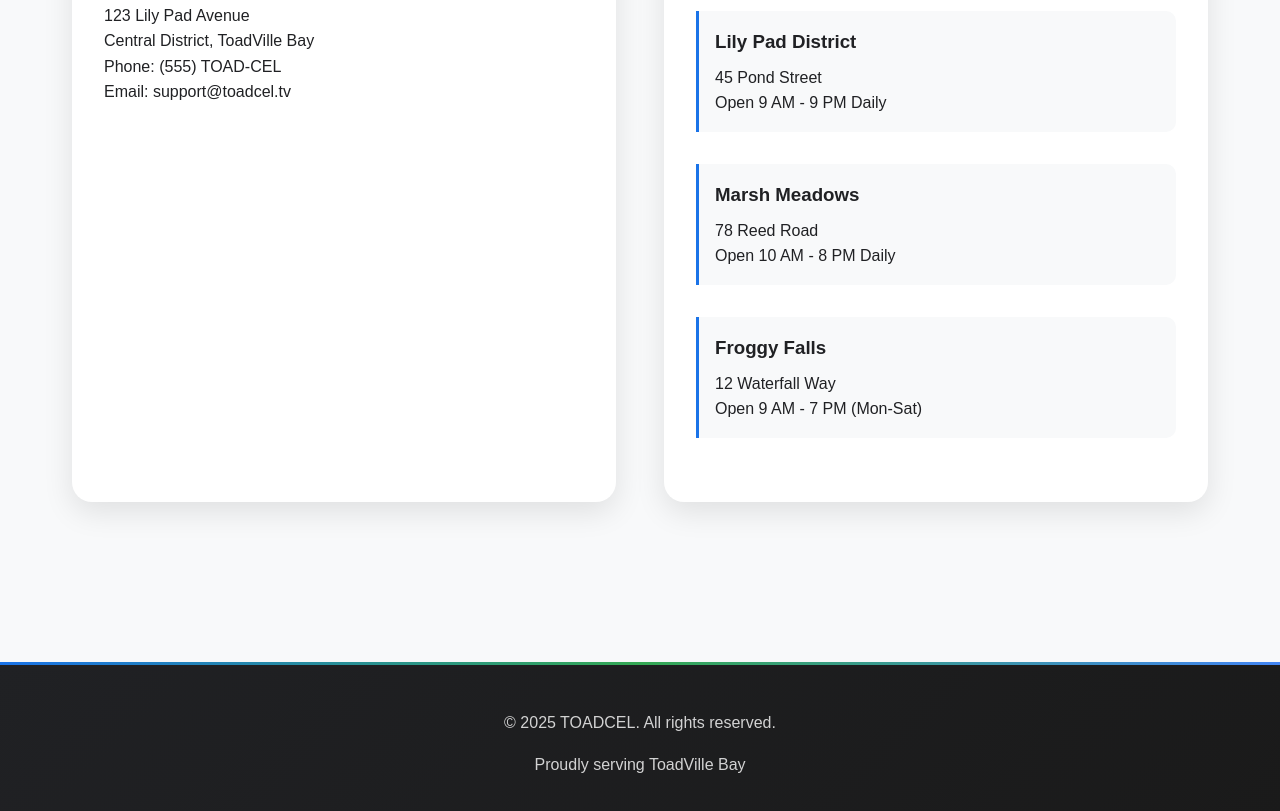
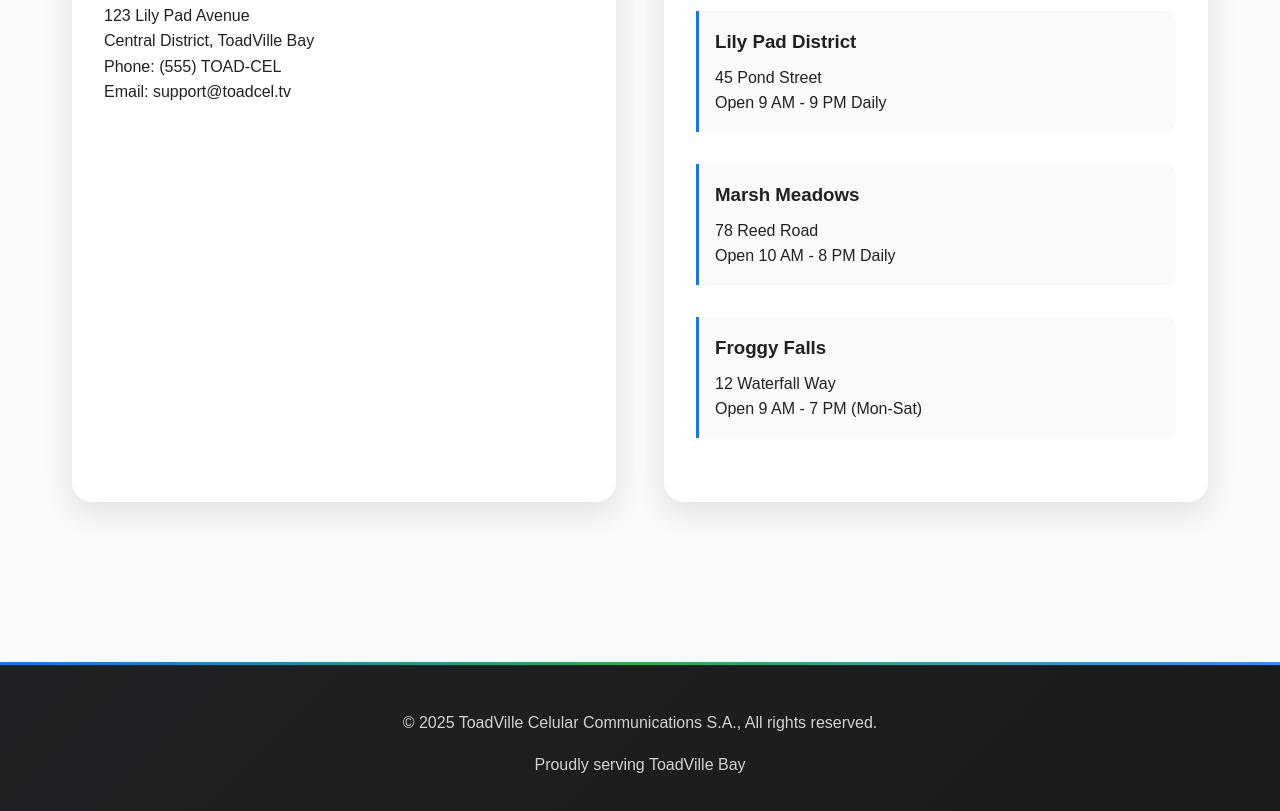
Before and after one commit to notghostvista/toadcel, a plain HTML site: page contact.html in a window 1280 px wide. Shown: the part 397-1208 px from the top of the page. Drawn offline with Linux system fonts and the light colour scheme.

Commit message:
Update contact.html

```diff
--- a/contact.html
+++ b/contact.html
@@ -98,9 +98,10 @@
 
     <footer class="footer">
         <div class="container">
-            <p>&copy; 2025 TOADCEL. All rights reserved.</p>
+            <p>&copy; 2025 ToadVille Celular Communications S.A., All rights reserved.</p>
             <p>Proudly serving ToadVille Bay</p>
         </div>
     </footer>
 </body>
+
 </html>
```
